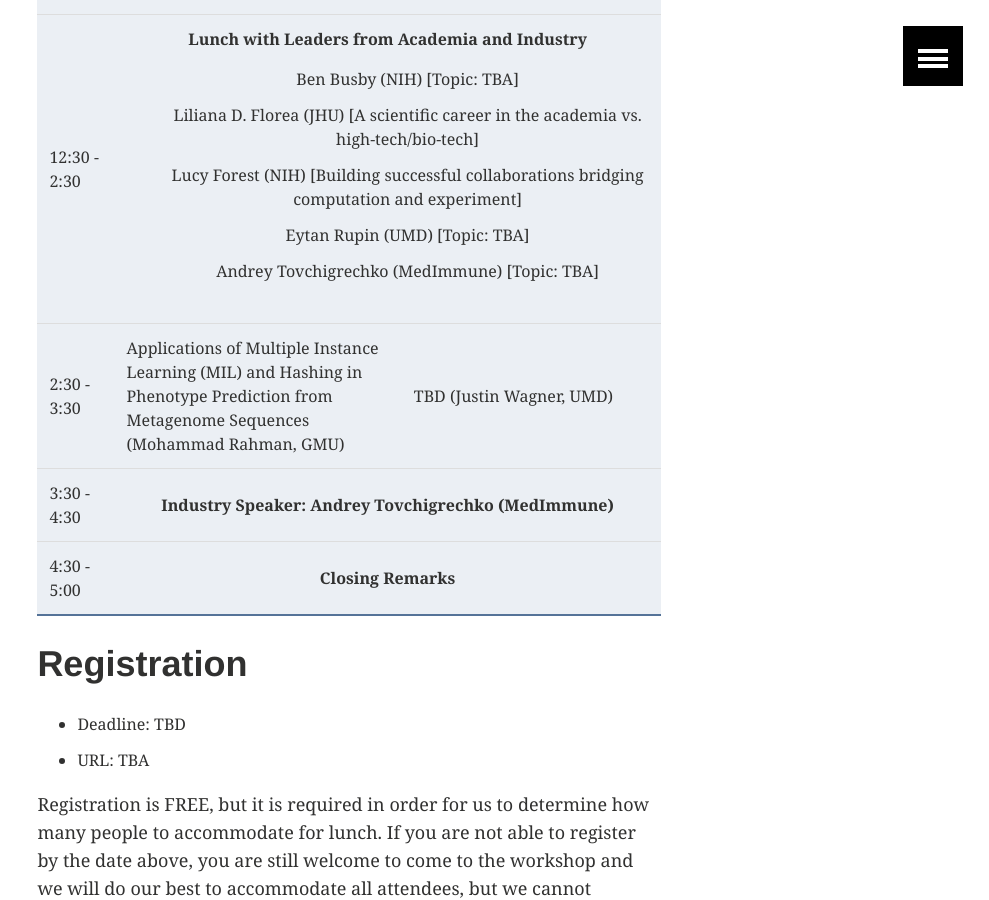
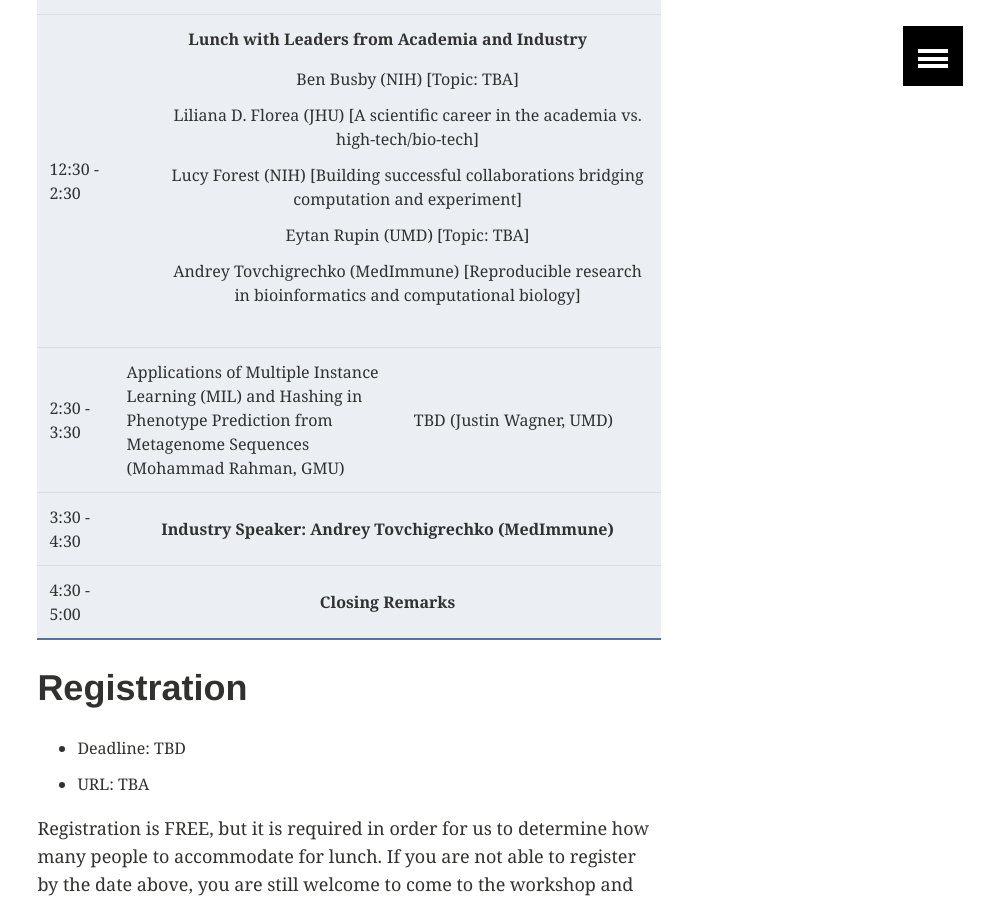
Before and after one commit to iscb-dc-rsg/iscb-dc-rsg.github.io, a Jekyll site: the page built from _pages/workshop2017.md, in a window 1280 px wide and 900 px high, scrolled down 1671 px. Shown: the whole window, without its empty margins (291-1280 px from the left). Built offline with Jekyll 4.4.1, drawn with Linux system fonts in a browser that asks for light colours; our own code applies the rules of GitHub Pages for plain Markdown files.

Commit message:
schedule update

```diff
--- a/_pages/workshop2017.md
+++ b/_pages/workshop2017.md
@@ -77,7 +77,7 @@ PHY 1204 (Session B).
             <li>Liliana D. Florea (JHU) [A scientific career in the academia vs. high-tech/bio-tech]</li>
             <li>Lucy Forest (NIH) [Building successful collaborations bridging computation and experiment]</li>
             <li>Eytan Rupin (UMD) [Topic: TBA]</li>
-            <li>Andrey Tovchigrechko (MedImmune) [Topic: TBA]</li>
+            <li>Andrey Tovchigrechko (MedImmune) [Reproducible research in bioinformatics and computational biology]</li>
         </ul>
       </td>
     </tr>
```
